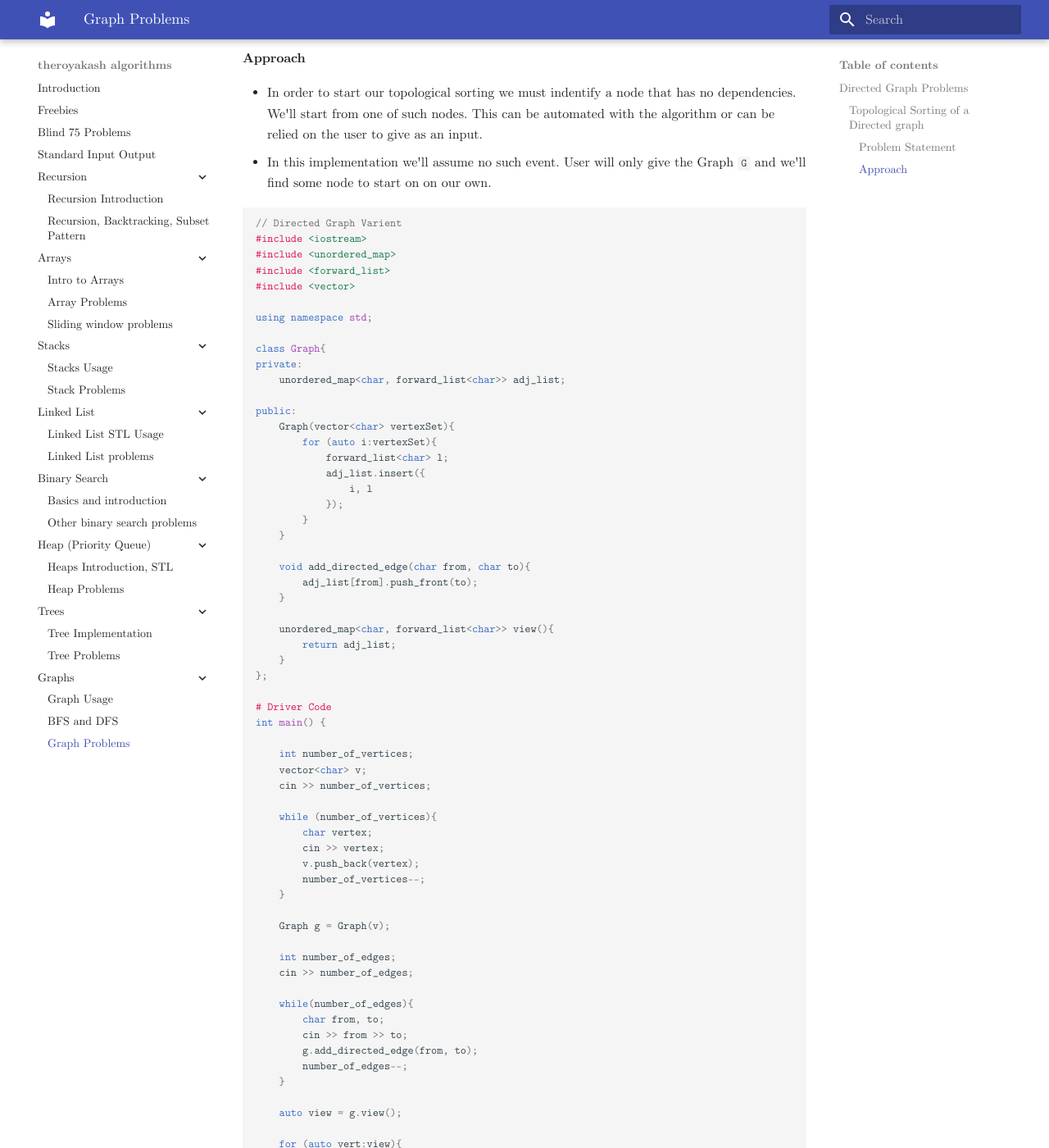
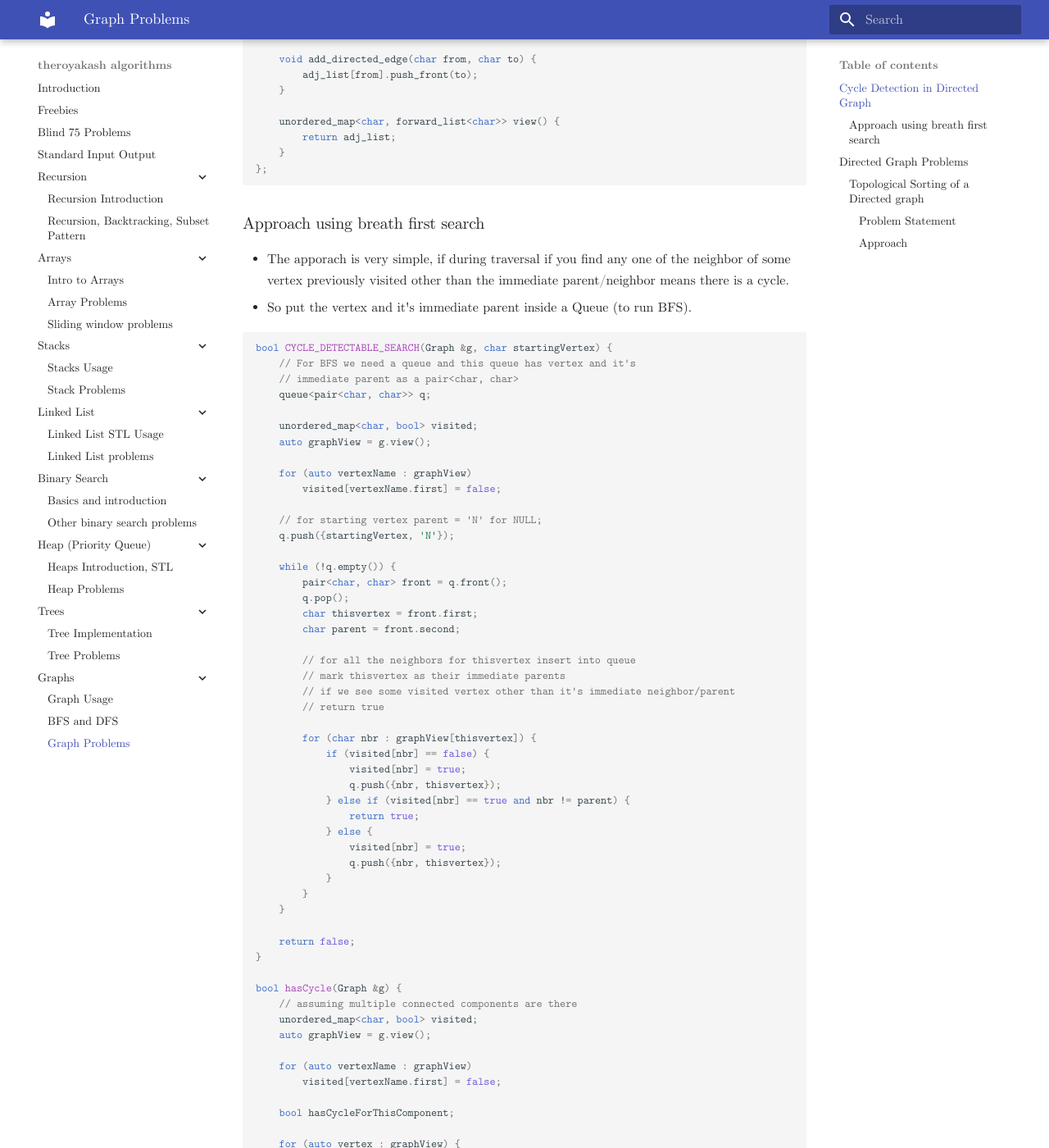
Before and after one commit to theroyakash/algorithms.theroyakash.com, an MkDocs documentation site: the page built from docs/graph/problems.md, in a window 1280 px wide and 1400 px high, scrolled down 518 px. Shown: the whole window at 82% size. Built offline with MkDocs 1.6.1 and Material for MkDocs 9.7.7, drawn with Linux system fonts in a browser that asks for light colours; some of the changed text lies outside the part shown.

Commit message:
📦 NEW: added Cycle Detection in Directed Graph

````diff
--- a/docs/graph/problems.md
+++ b/docs/graph/problems.md
@@ -1,4 +1,102 @@
 # More Graph Problems
+
+## Cycle Detection in Directed Graph
+Using simple traversal techniques we can detect cycles in undirected graphs. Here first we'll implement this using breath first search then we'll also show how to do this using depth first search.
+```cpp
+// DIRECTED GRAPH DEFINITION
+class Graph {
+private:
+    unordered_map<char, forward_list<char>> adj_list;
+
+public:
+    Graph(vector<char> vertexSet) {
+        for (auto i : vertexSet) {
+            forward_list<char> l;
+            adj_list.insert({i, l});
+        }
+    }
+
+    void add_directed_edge(char from, char to) {
+        adj_list[from].push_front(to);
+    }
+
+    unordered_map<char, forward_list<char>> view() {
+        return adj_list;
+    }
+};
+```
+
+### Approach using breath first search
+
+- The apporach is very simple, if during traversal if you find any one of the neighbor of some vertex previously visited other than the immediate parent/neighbor means there is a cycle.
+- So put the vertex and it's immediate parent inside a Queue (to run BFS).
+
+```cpp
+bool CYCLE_DETECTABLE_SEARCH(Graph &g, char startingVertex) {
+    // For BFS we need a queue and this queue has vertex and it's
+    // immediate parent as a pair<char, char>
+    queue<pair<char, char>> q;
+
+    unordered_map<char, bool> visited;
+    auto graphView = g.view();
+
+    for (auto vertexName : graphView)
+        visited[vertexName.first] = false;
+
+    // for starting vertex parent = 'N' for NULL;
+    q.push({startingVertex, 'N'});
+
+    while (!q.empty()) {
+        pair<char, char> front = q.front();
+        q.pop();
+        char thisvertex = front.first;
+        char parent = front.second;
+
+        // for all the neighbors for thisvertex insert into queue
+        // mark thisvertex as their immediate parents
+        // if we see some visited vertex other than it's immediate neighbor/parent
+        // return true
+
+        for (char nbr : graphView[thisvertex]) {
+            if (visited[nbr] == false) {
+                visited[nbr] = true;
+                q.push({nbr, thisvertex});
+            } else if (visited[nbr] == true and nbr != parent) {
+                return true;
+            } else {
+                visited[nbr] = true;
+                q.push({nbr, thisvertex});
+            }
+        }
+    }
+
+    return false;
+}
+
+bool hasCycle(Graph &g) {
+    // assuming multiple connected components are there
+    unordered_map<char, bool> visited;
+    auto graphView = g.view();
+
+    for (auto vertexName : graphView)
+        visited[vertexName.first] = false;
+
+    bool hasCycleForThisComponent;
+
+    for (auto vertex : graphView) {
+        if (!visited[vertex.first]) {
+            hasCycleForThisComponent = CYCLE_DETECTABLE_SEARCH(g, vertex.first);
+        }
+
+        if (hasCycleForThisComponent) {
+            return true;
+        }
+    }
+
+    return false;
+}
+```
+
 ## Directed Graph Problems
 In this section the given graph has directed edges, below are some standard directed graph problems that is the building block for many other graph problems in general.
 
@@ -47,7 +145,7 @@ public:
     }
 };
 
-# Driver Code
+// Driver Code
 int main() {
 
     int number_of_vertices;
````
